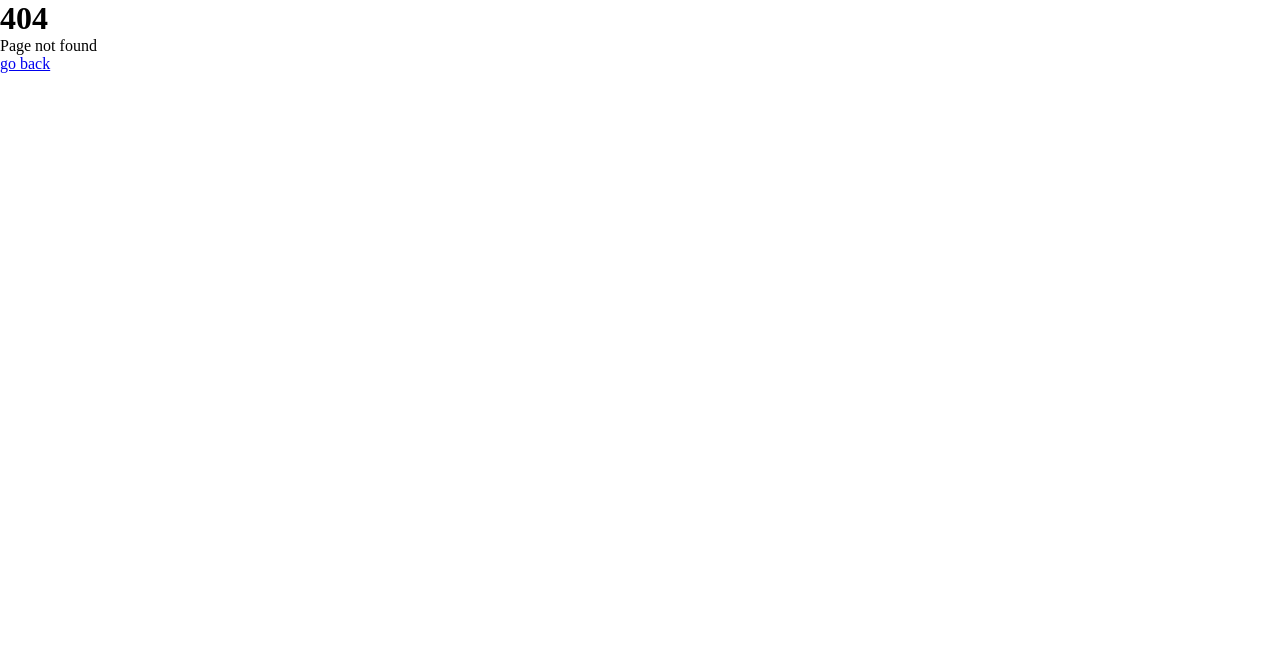
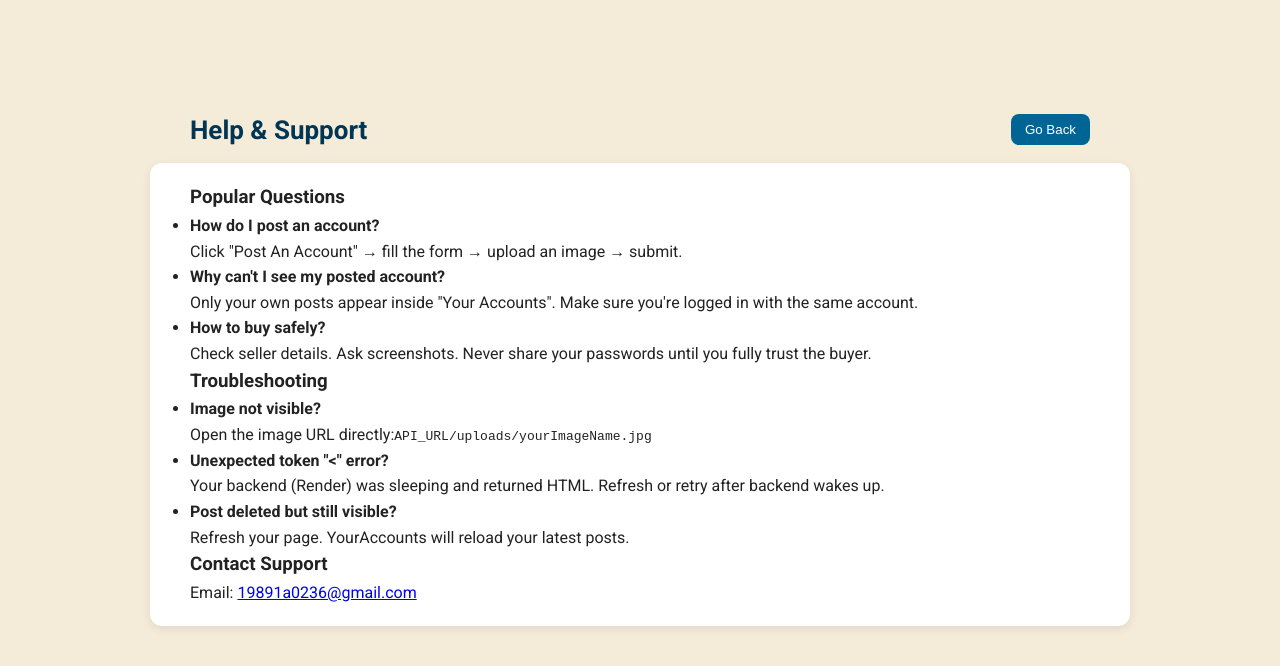
Before and after one commit to TRaneeth/Frontend_React_Accosale, a React (Vite) app: page /help in a window 1280 px wide. Before the commit this address had no page. Shown: the top 666 px of the page. Built offline with nearby package versions, Linux system fonts and the light colour scheme.

Commit message:
Routing done

```diff
--- a/src/App.css
+++ b/src/App.css
@@ -180,20 +180,31 @@ html, body {
   font-size: 15px;
   margin-top: 10px;
 }
-.intro-buttons{
-  margin-top: 20px;
+.intro-buttons {
+  margin-top: 25px;
   display: flex;
-  flex-wrap: wrap;
+  gap: 15px;
   justify-content: center;
-  gap: 15px;
+  align-items: center;
 }
-.intro-buttons button{
-  padding: 8px 15px;
+
+.intro-btn {
+  min-width: 160px;
+  height: 42px;
+  display: inline-flex;
+  justify-content: center;
+  align-items: center;
+  padding: 0 18px;
+  background-color: #006494;
+  color: #fff;
+  border-radius: 10px;
+  border: none;
+  cursor: pointer;
+  text-align: center;
   font-size: 15px;
-  border-radius: 10px;
-  background-color: #006494;
-  color: #ffffff;
+  line-height: 1; /* KEY FIX */
 }
+
 .intro-buttons button:hover{
   transform: translateY(-1px) scale(1.02);  /* slight lift + enlarge */
   box-shadow: 0 0px 0px;  /* color change on hover */
@@ -746,48 +757,148 @@ html, body {
   border-radius: 5px;
 }
 
-/* Help button */
+/* Help button  && Info button*/
 
-.help-overlay {
+.route-page {
   width: 100%;
+  min-height: 100vh;
+  padding-top: 12vh;
+  padding-bottom: 40px;
   display: flex;
   flex-direction: column;
-  justify-content: center;
   align-items: center;
-  position: absolute;
-  top: 15vh;
-  z-index: 90;
-}
-
-.help-modal {
-  background: white;
-  padding:10px 30px;
-  width: 500px;
-  border-radius: 10px;
-  box-shadow: 0 5px 15px rgba(0,0,0,0.2);
-  display: flex;
-  flex-direction: column;
-  gap: 20px;
+  background-color: #F4EBD9;
   font-family: "Roboto", sans-serif;
 }
 
-.help-modal .close {
-  width: 15px;
-  height: 15px;
-  padding: 10px;
+/* common header for those pages */
+.route-page .page-header {
+  width: 90%;
+  max-width: 900px;
+  display:flex;
+  justify-content:space-between;
+  align-items:center;
+  margin: 18px 0;
+}
+.route-page .page-header h2 {
+  margin:0;
+  color:#003554;
+  font-size:26px;
+}
+.route-page .page-content {
+  width: 90%;
+  max-width: 900px;
+  background:white;
+  border-radius:12px;
+  padding:20px 40px;
+  box-shadow: 0 3px 10px rgba(0,0,0,0.08);
+  color:#222;
+  line-height:1.6;
+}
+.route-page .small-btn {
+  padding:8px 14px;
+  background:#006494;
+  color:#fff;
+  border-radius:8px;
+  border:none;
+  cursor:pointer;
+}
+
+
+/* YOUR ACCOUNTS MODAL */
+
+.your-accounts-page {
+  width: 100%;
+  min-height: 100vh;
+  padding-top: 12vh;       /* nav height */
+  display: flex;
+  flex-direction: column;
+  align-items: center;
+  background-color: #F4EBD9;
+  font-family: "Roboto", sans-serif;
+}
+
+.your-accounts-header {
+  text-align: center;
+  margin-bottom: 20px;
+}
+
+.your-accounts-header h2 {
+  font-size: 32px;
+  font-weight: bold;
+  color: #003554;
+}
+
+.go-home-btn {
+  margin-top: 10px;
+  padding: 8px 18px;
+  background-color: #006494;
+  border: none;
+  border-radius: 8px;
+  color: #fff;
+  cursor: pointer;
+  font-size: 15px;
+  transition: 0.2s ease;
+}
+
+.go-home-btn:hover {
+  transform: translateY(-1px) scale(1.03);
+  background-color: #004d73;
+}
+
+.accounts-list {
+  width: 90%;
+  max-width: 900px;
+  display: flex;
+  flex-direction: column;
+  gap: 18px;
+  margin-bottom: 25px;
+}
+
+.account-card {
+  background: white;
+  padding: 15px;
+  border-radius: 12px;
+  box-shadow: 0 3px 10px rgba(0,0,0,0.12);
   display: flex;
   align-items: center;
-  justify-content: center;
-  position: relative;
-  left: 490px;
-  border-radius: 5px;
+  gap: 15px;
 }
-.faq ul , .contact{
-  line-height: 25px;
+
+.account-card img {
+  width: 90px;
+  height: 90px;
+  border-radius: 10px;
+  object-fit: cover;
 }
-.faq h3{
-  margin-bottom: 10px;
+
+.account-info {
+  flex: 1;
 }
-.faq ul li{
-  margin-bottom: 15px;
+
+.account-info h4 {
+  font-size: 25px;
+  margin-bottom: 6px;
+  color: #004d73;
 }
+
+.account-info p {
+  margin: 3px 0;
+  font-size: 15px;
+  color: #222;
+}
+
+.no-posts {
+  margin-top: 20px;
+  font-size: 18px;
+  color: #444;
+}
+.delpost{
+  margin-top: 10px;
+  padding: 6px 12px;
+  background: #d9534f;
+  color: white;
+  border: none;
+  border-radius: 6px;
+  cursor: pointer;
+}
--- a/src/App.jsx
+++ b/src/App.jsx
@@ -2,7 +2,9 @@ import React from 'react';
 import { BrowserRouter as Router, Routes, Route } from 'react-router-dom';
 import LandingPage from './pages/LandingPage';
 import './App.css';
-import NotFound from './components/NotFound';
+import YourAccounts from './components/YourAccounts';
+import Help from './components/sidebuttons/Help';
+import Info from './components/sidebuttons/Info'
 
 
 const App = () => {
@@ -10,7 +12,9 @@ const App = () => {
     <Router>
       <Routes>
         <Route path="/" element={<LandingPage />} />
-        <Route path='/*' element={<NotFound/>} />
+        <Route path="/youraccounts" element={<YourAccounts/>} />
+        <Route path="/help" element={<Help/>} />
+        <Route path="/aboutus" element={<Info/>} />
         {/* future pages */}
       </Routes>
     </Router>
--- a/src/components/Intro.jsx
+++ b/src/components/Intro.jsx
@@ -1,18 +1,20 @@
 import React from 'react'
+import { useNavigate } from 'react-router-dom'
 
-const Intro = ({showAddProductHandler,yourAccountsHandler}) => {
+const Intro = ({showAddProductHandler}) => {
+  const navigate = useNavigate();
   return (
     <div className='intro'>
         <div className='intro-card'>
             <h1>Buy and Sell Trusted Digital Accounts</h1>
-            <p className="description">AccoSale is your safe and reliable platform to buy, sell, and trade verified digital accounts across popular platforms with ease and confidence.</p>
+            <p className="description">AccoSale is your safe and reliable platform to buy, sell, and trade verified digital accounts.</p>
             <div className='intro-buttons'>
-                <button onClick={showAddProductHandler}>Post An Account</button>
-                <button onClick={yourAccountsHandler}>Your Accounts</button>
+                <button className="intro-btn" onClick={showAddProductHandler}>Post An Account</button>
+                <button className="intro-btn" onClick={() => navigate('/youraccounts')}>Your Accounts</button>
             </div>
         </div>
     </div>
   )
 }
 
-export default Intro
+export default Intro;
--- a/src/components/NotFound.jsx
+++ /dev/null
@@ -1,17 +0,0 @@
-import React from 'react'
-import { Link } from 'react-router-dom'
-
-const notFound = () => {
-  return (
-    <>
-        <div className='errorSection'>
-            <h1>404</h1>
-            <div>Page not found</div>
-            <Link to="/"><p>go back</p></Link>
-        </div>
-    </>
-
-  )
-}
-
-export default notFound
--- a/src/components/SideBar.jsx
+++ b/src/components/SideBar.jsx
@@ -2,7 +2,7 @@ import React from 'react'
 import { useNavigate } from 'react-router-dom'
 import { FaHome, FaUser, FaPlus, FaCog, FaInfoCircle, FaQuestionCircle, FaSignOutAlt } from "react-icons/fa";
 
-const SideBar = ({showAddProductHandler,infoButtonHandler,helpButtonHandler,logoutHandler}) => {
+const SideBar = ({showAddProductHandler,logoutHandler}) => {
   const navigate = useNavigate();
 
   const goHome = () => {
@@ -26,11 +26,11 @@ const SideBar = ({showAddProductHandler,infoButtonHandler,helpButtonHandler,logo
         <FaCog />
         <span>Settings</span>
       </div>
-      <div className="sideBar-item" onClick={infoButtonHandler}>
+      <div className="sideBar-item" onClick={() => navigate('/aboutus')}>
         <FaInfoCircle />
         <span>About us</span>
       </div>
-      <div className="sideBar-item" onClick={helpButtonHandler}>
+      <div className="sideBar-item" onClick={() => navigate('/help')}>
         <FaQuestionCircle />
         <span>Help</span>
       </div>
--- a/src/components/YourAccounts.jsx
+++ b/src/components/YourAccounts.jsx
@@ -1,42 +1,96 @@
-import React, { useEffect, useState } from 'react';
-import { API_URL } from '../data/ApiPath';
+import React, { useEffect, useState } from "react";
+import { API_URL } from "../data/ApiPath";
+import { useNavigate } from "react-router-dom";
 
-const YourAccounts = ({ onClose }) => {
+const YourAccounts = () => {
   const [posts, setPosts] = useState([]);
   const [loading, setLoading] = useState(true);
+  const navigate = useNavigate();
 
   const fetchMyPosts = async () => {
     try {
-      const token = localStorage.getItem('loginToken');
+      const token = localStorage.getItem("loginToken");
       const res = await fetch(`${API_URL}/post/my-posts`, {
-        headers: { token }
+        headers: { token },
       });
+
       const data = await res.json();
-      if (res.ok) setPosts(data.posts || []);
+      setPosts(data.posts || []);
     } catch (err) {
-      console.error(err);
+      console.error("Error fetching posts:", err);
     } finally {
       setLoading(false);
     }
   };
 
-  useEffect(() => { fetchMyPosts(); }, []);
+    const deletePost = async (postId) => {
+        const token = localStorage.getItem("loginToken");
+        if (!token) { alert("Please login"); return; }
+        const ok = confirm("Are you sure want to delete this post?");
+        if (!ok) return;
+        // optimistic UI update: remove immediately
+        const previous = posts;
+        setPosts(prev => prev.filter(p => p._id !== postId));
+        try {
+            const res = await fetch(`${API_URL}/post/${postId}`, {
+            method: "DELETE",
+            headers: { token }
+        });
+        // if backend returns JSON message
+        const data = await res.json();
+        if (!res.ok) {
+            setPosts(previous);
+            console.error("Delete failed:", data);
+            alert(data.message || data.error || "Delete failed");
+            return;
+        }
+        } catch (err) {
+            setPosts(previous);
+            console.error(err);
+            alert("Network error. Try again.");
+        }
+    };
 
-  if (loading) return <div>Loading...</div>;
+
+  useEffect(() => {
+    fetchMyPosts();
+  }, []);
+
+  if (loading) return <div className="your-accounts-page"><h2>Loading...</h2></div>;
+
   return (
-    <div className="your-accounts-modal">
-      <button onClick={onClose}>×</button>
-      <h2>Your Accounts</h2>
+    <div className="your-accounts-page">
+      <div className="your-accounts-header">
+        <h2>Your Accounts</h2>
+        <button className="go-home-btn" onClick={() => navigate("/")}>
+          Go Home
+        </button>
+      </div>
+
       {posts.length === 0 ? (
-        <p>No posts yet. Post one from "Post An Account".</p>
+        <p className="no-posts">You haven't posted anything yet.</p>
       ) : (
-        <div className="cards">
-          {posts.map(p => (
-            <div className="card" key={p._id}>
-              <h4>{p.type} — {p.selectedCategory}</h4>
-              <p>Price: ₹{p.price}</p>
-              {p.image && <img src={`${API_URL}/uploads/${p.image}`} alt="post" />}
-              <p>{p.info}</p>
+        <div className="accounts-list">
+          {posts.map((p) => (
+            <div className="account-card" key={p._id}>
+              {p.image && (
+                <img src={`${API_URL}/uploads/${p.image}`} alt="post"
+                style={{
+                    width: "200px",
+                    height: "200px",
+                    objectFit: "cover",
+                    objectPosition: "center"
+                }}/>
+              )}
+              <div className="account-info">
+                <h4>{p.type}</h4>
+                <p>{p.id}</p>
+                <p>{p.category[0].replace(/^\w/, c => c.toUpperCase())} - {p.selectedCategory}</p>
+                <p>Price : ₹{p.price}</p>
+                <p>Link : {p.link}</p>
+                <p>{p.info}</p>
+              </div>
+              <button className="delpost" onClick={() => deletePost(p._id)}>Delete post</button>
             </div>
           ))}
         </div>
--- a/src/components/sidebuttons/Help.jsx
+++ b/src/components/sidebuttons/Help.jsx
@@ -1,40 +1,55 @@
 import React from "react";
+import { useNavigate } from "react-router-dom";
 
-const HelpModal = ({ onClose }) => {
+const Help = () => {
+  const nav = useNavigate();
 
   return (
-    <div className="help-overlay">
-      <div className="help-modal">
-        <button className="close" onClick={onClose}>×</button>
+    <div className="route-page">
+      <div className="page-header">
         <h2>Help & Support</h2>
-        <section className="faq">
+        <button className="small-btn" onClick={() => nav(-1)}>Go Back</button>
+      </div>
+      <div className="page-content">
         <h3>Popular Questions</h3>
         <ul>
           <li>
-              <strong>How to post an account?</strong>
-              <p>Click "Post An Account" → fill the form → submit.</p>
+            <strong>How do I post an account?</strong>
+            <p>Click "Post An Account" → fill the form → upload an image → submit.</p>
+          </li>
+          <li>
+            <strong>Why can't I see my posted account?</strong>
+            <p>Only your own posts appear inside "Your Accounts".
+            Make sure you're logged in with the same account.</p>
           </li>
           <li>
             <strong>How to buy safely?</strong>
-              <p>Check seller rating and never share your password.</p>
+            <p>Check seller details. Ask screenshots. Never share your passwords until you fully trust the buyer.</p>
+          </li>
+        </ul>
+        <h3>Troubleshooting</h3>
+        <ul>
+          <li>
+            <strong>Image not visible?</strong>
+            <p>Open the image URL directly:
+            <code>API_URL/uploads/yourImageName.jpg</code></p>
           </li>
           <li>
-              <strong>Our policy!</strong>
-              <p>We never ask your digital account or social media account passwords.
-                kindly dont share your password to the customer until you trust them.
-                We are not responsible for your digital account passwords.</p>
+            <strong>Unexpected token "&lt;" error?</strong>
+            <p>Your backend (Render) was sleeping and returned HTML.
+            Refresh or retry after backend wakes up.</p>
+          </li>
+          <li>
+            <strong>Post deleted but still visible?</strong>
+            <p>Refresh your page. YourAccounts will reload your latest posts.</p>
           </li>
         </ul>
-        </section>
-        <section className="contact">
         <h3>Contact Support</h3>
-          <p>Email: 19891a0236@gmail.com</p>
-          <a href="mailto:19891a0236@gmail.com?subject=Report%20an%20Issue&body=Describe%20issue%20here">Report an issue</a>
+        <p>Email: <a href="mailto:19891a0236@gmail.com">19891a0236@gmail.com</a></p>
+      </div>
 
-        </section>
-      </div>
     </div>
   );
 };
 
-export default HelpModal;
+export default Help;
--- a/src/components/sidebuttons/Info.jsx
+++ b/src/components/sidebuttons/Info.jsx
@@ -1,26 +1,67 @@
-import React from 'react'
+import React from "react";
+import { useNavigate } from "react-router-dom";
 
-const sidebarButtons = ({onClose}) => {
+const Info = () => {
+  const nav = useNavigate();
+
   return (
-    <div className='all-buttons'>
-        <div className="about-us">
-            <button className="close-btnn" onClick={onClose}>×</button>
-            <h1>About Accstore</h1>
-            <p>AccStore is a trusted digital marketplace where buyers and sellers can trade
-                verified online accounts quickly and safely.</p>
-            <p>Our platform ensures every account is authentic, secure, and verified,
-                helping users buy or sell with confidence.</p>
-            <ul>With AccStore, you can:
-                <li>Post your accounts for sale easily</li>
-                <li>Browse verified listings</li>
-                <li>Manage all your trades in one place</li>
-            </ul>
-            <p>AccStore is built with modern web technologies to give you a fast, simple, and reliable experience.</p>
-            <p>Got questions or issues?</p>
-            <p>Visit Help or Contact Us from the menu — we’ll guide you.</p>
-        </div>
+    <div className="route-page">
+
+      <div className="page-header">
+        <h2>About AccoSale</h2>
+        <button className="small-btn" onClick={() => nav(-1)}>Go Back</button>
+      </div>
+
+      <div className="page-content">
+
+        <p>
+          AccoSale is a modern and trustworthy digital marketplace built to help users buy
+          and sell verified online accounts with complete confidence. Whether you’re
+          looking to grow your social media presence or sell your unused accounts,
+          AccoSale makes the entire process seamless, safe, and transparent.
+        </p>
+
+        <p>
+          Our goal is to bring a secure digital trading environment where users from all
+          platforms—Instagram, YouTube, Telegram, Gaming accounts, and more—can exchange
+          accounts without fear of scams or unsafe transactions. Every feature is designed
+          to protect users and streamline the buying/selling experience.
+        </p>
+
+        <h3>Why Choose AccoSale?</h3>
+        <ul>
+          <li><strong>Verified Listings:</strong> Every posted account goes through basic verification to maintain trust and safety.</li>
+          <li><strong>Secure Platform:</strong> We ensure that buyers and sellers never share sensitive data unnecessarily.</li>
+          <li><strong>Simple Posting:</strong> Post an account with just your ID, category, image, and price. Takes less than a minute.</li>
+          <li><strong>Organized Dashboard:</strong> Users can view, manage, and delete their own posts easily from the "Your Accounts" page.</li>
+          <li><strong>Fast Performance:</strong> Optimized for quick loading and smooth performance on both mobile and desktop.</li>
+        </ul>
+
+        <h3>What You Can Do On AccoSale</h3>
+        <ul>
+          <li>Sell your unused or extra digital accounts instantly</li>
+          <li>Browse thousands of verified accounts from trusted sellers</li>
+          <li>Track and manage your own listings anytime</li>
+          <li>Upload images, set accurate pricing, and add details for buyers</li>
+          <li>Use our help and support page for guidance</li>
+        </ul>
+
+        <p>
+          AccoSale runs on modern technologies like React and Node.js, offering a seamless
+          experience whether you’re a buyer or seller. Our platform is continuously
+          updated to improve safety, performance, and user experience.
+        </p>
+
+        <p>
+          If you ever face an issue, have a question, or want assistance, visit the Help
+          page or contact support. We’re here to help you navigate your digital trading
+          journey with ease.
+        </p>
+
+      </div>
+
     </div>
-  )
-}
+  );
+};
 
-export default sidebarButtons
+export default Info;
--- a/src/data/ApiPath.js
+++ b/src/data/ApiPath.js
@@ -1,3 +1,3 @@
-// export const API_URL = "http://localhost:5000"
+export const API_URL = "http://localhost:5000"
 
-export const API_URL = "https://backend-nodejs-accosale.onrender.com"
+// export const API_URL = "https://backend-nodejs-accosale.onrender.com"
--- a/src/pages/LandingPage.jsx
+++ b/src/pages/LandingPage.jsx
@@ -1,32 +1,40 @@
-import React,{useState,useEffect} from 'react'
-import NavBar from '../components/NavBar'
-import SideBar from '../components/SideBar'
-import Intro from '../components/Intro'
-import Menu from '../components/Menu'
-import Login from '../components/forms/Login'
-import Register from '../components/forms/Register'
-import AddProduct from '../components/forms/AddProduct'
-import Info from '../components/sidebuttons/Info'
-import Help from '../components/sidebuttons/Help'
-import YourAccounts from '../components/YourAccounts'
-import { TbFlagSearch } from 'react-icons/tb'
+import React, { useState, useEffect } from 'react';
+import NavBar from '../components/NavBar';
+import SideBar from '../components/SideBar';
+import Intro from '../components/Intro';
+import Menu from '../components/Menu';
+import Login from '../components/forms/Login';
+import Register from '../components/forms/Register';
+import AddProduct from '../components/forms/AddProduct';
+import Info from '../components/sidebuttons/Info';
+import Help from '../components/sidebuttons/Help';
+import YourAccounts from '../components/YourAccounts';
+import { TbFlagSearch } from 'react-icons/tb';
+import { API_URL } from '../data/ApiPath';   // ⭐ IMPORTANT ⭐
 
 const LandingPage = () => {
-  const [showLogin,setShowLogin] = useState(false)
-  const [showRegister,setShowRegister] = useState(false)
-  const [showAddProduct,setShowAddProduct] = useState(false)
-  const [showLogout,setShowLogout] = useState(false)
-  const [showInfoButton,setShowInfoButton] = useState(false)
-  const [showHelpButton,setShowHelpButton] = useState(false)
-  const [showYourAccounts, setShowYourAccounts] = useState(false)
+  const [showLogin, setShowLogin] = useState(false);
+  const [showRegister, setShowRegister] = useState(false);
+  const [showAddProduct, setShowAddProduct] = useState(false);
+  const [showLogout, setShowLogout] = useState(false);
+  const [showInfoButton, setShowInfoButton] = useState(false);
+  const [showHelpButton, setShowHelpButton] = useState(false);
+  const [showYourAccounts, setShowYourAccounts] = useState(false);
 
-  useEffect(()=>{
-    const loginToken =localStorage.getItem('loginToken')
-    if(loginToken){
-      setShowLogout(true)
+  // Check login on page load
+  useEffect(() => {
+    const loginToken = localStorage.getItem('loginToken');
+    if (loginToken) {
+      setShowLogout(true);
     }
-  },[])
+  }, []);
 
+  // Warm up backend (only needed for Render servers)
+  useEffect(() => {
+    fetch(`${API_URL}/`);
+  }, []);
+
+  // Logout
   const logoutHandler = () => {
     const loginToken = localStorage.getItem('loginToken');
     if (loginToken) {
@@ -40,59 +48,59 @@ const LandingPage = () => {
     } else {
       alert('No account is logged in. Please login first.');
     }
+  };
+
+  // Show login popup
+  const showLoginHandler = () => {
+    setShowLogin(true);
+    setShowRegister(false);
+    setShowAddProduct(false);
+    setShowInfoButton(false);
+    setShowHelpButton(false);
+  };
+
+  // Show register popup
+  const showRegisterHandler = () => {
+    setShowRegister(true);
+    setShowLogin(false);
+    setShowAddProduct(false);
+    setShowInfoButton(false);
+    setShowHelpButton(false);
+  };
+
+  // Show add-product popup
+  const showAddProductHandler = () => {
+    if (showLogout) {
+      setShowAddProduct(true);
+      setShowLogin(false);
+      setShowRegister(false);
+      setShowInfoButton(false);
+      setShowHelpButton(false);
+    } else {
+      alert('Please Login');
+      setShowLogin(true);
     }
+  };
 
+  // Close all modals
+  const closeAllHandler = () => {
+    setShowLogin(false);
+    setShowRegister(false);
+    setShowAddProduct(false);
+    setShowInfoButton(false);
+    setShowHelpButton(false);
+    setShowYourAccounts(false);
+  };
 
-  const showLoginHandler=()=>{
-    setShowLogin(true)
-    setShowRegister(false)
-    setShowAddProduct(false)
-    setShowInfoButton(false)
-    setShowHelpButton(false)
-  }
-  const showRegisterHandler=()=>{
-    setShowRegister(true)
-    setShowLogin(false)
-    setShowAddProduct(false)
-    setShowInfoButton(false)
-    setShowHelpButton(false)
-  }
-  const showAddProductHandler=()=>{
-    if(showLogout){
-      setShowAddProduct(true)
-      setShowLogin(false)
-      setShowRegister(false)
-      setShowInfoButton(false)
-      setShowHelpButton(false)
-    }
-    else{
-      alert('Please Login')
-      setShowLogin(true)
-    }
+  const infoButtonHandler = () => {
+    setShowInfoButton(true);
+  };
 
-  }
-  const closeAllHandler=()=>{
-    setShowLogin(false)
-    setShowRegister(false)
-    setShowAddProduct(false)
-    setShowInfoButton(false)
-    setShowHelpButton(false)
-  }
-  const infoButtonHandler=()=>{
-    setShowLogin(false)
-    setShowRegister(false)
-    setShowAddProduct(false)
-    setShowInfoButton(true)
-    setShowHelpButton(false)
-  }
-  const helpButtonHandler=()=>{
-    setShowLogin(false)
-    setShowRegister(false)
-    setShowAddProduct(false)
-    setShowInfoButton(false)
-    setShowHelpButton(true)
-  }
+  const helpButtonHandler = () => {
+    setShowHelpButton(true);
+  };
 
+  // Show Your Accounts modal
   const yourAccountsHandler = () => {
   const token = localStorage.getItem('loginToken');
   if (!token) {
@@ -101,27 +109,31 @@ const LandingPage = () => {
     return;
   }
   setShowYourAccounts(true);
-}
+};
 
 
   return (
     <>
       <section className='landingSection'>
+
         <NavBar showLoginHandler={showLoginHandler} showLogout={showLogout} logoutHandler={logoutHandler}/>
         <SideBar showAddProductHandler={showAddProductHandler} infoButtonHandler={infoButtonHandler}
           helpButtonHandler={helpButtonHandler} logoutHandler={logoutHandler}/>
         <Intro showAddProductHandler={showAddProductHandler} yourAccountsHandler={yourAccountsHandler}/>
-            <Menu/>
-            {showLogin && <Login showRegisterHandler={showRegisterHandler} onClose={closeAllHandler}/>}
-            {showRegister && <Register showLoginHandler={showLoginHandler} onClose={closeAllHandler}/>}
-            {showAddProduct && showLogout && <AddProduct onClose={closeAllHandler} onPostSuccess={() => {
-            setShowYourAccounts(true)}}/>}
-            {showInfoButton && <Info onClose={closeAllHandler}/>}
-            {showHelpButton && <Help onClose={closeAllHandler}/>}
-            {showYourAccounts && <YourAccounts onClose={() => setShowYourAccounts(false)} />}
+        <Menu />
+        {showLogin && (<Login showRegisterHandler={showRegisterHandler} onClose={closeAllHandler}/>)}
+        {showRegister && (<Register showLoginHandler={showLoginHandler} onClose={closeAllHandler}/>)}
+        {showAddProduct && showLogout && (
+          <AddProduct onClose={closeAllHandler} onPostSuccess={() => setShowYourAccounts(true)}/>)}
+
+        {showInfoButton && <Info onClose={closeAllHandler} />}
+        {showHelpButton && <Help onClose={closeAllHandler} />}
+
+        {showYourAccounts && (<YourAccounts onClose={() => setShowYourAccounts(false)} />)}
+
       </section>
     </>
-  )
-}
+  );
+};
 
-export default LandingPage
+export default LandingPage;
```
Lines whose indentation alone changed are shown as unchanged.
